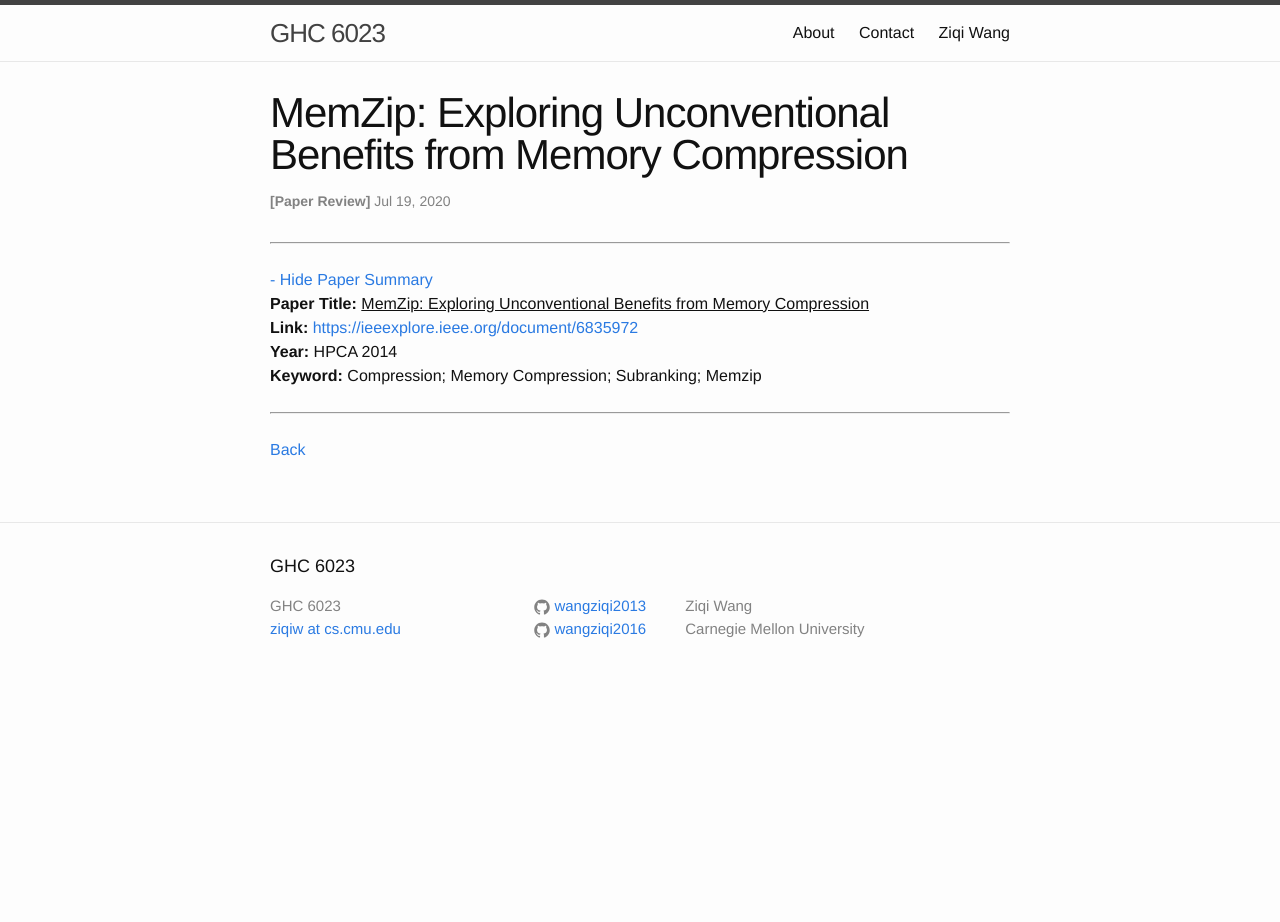
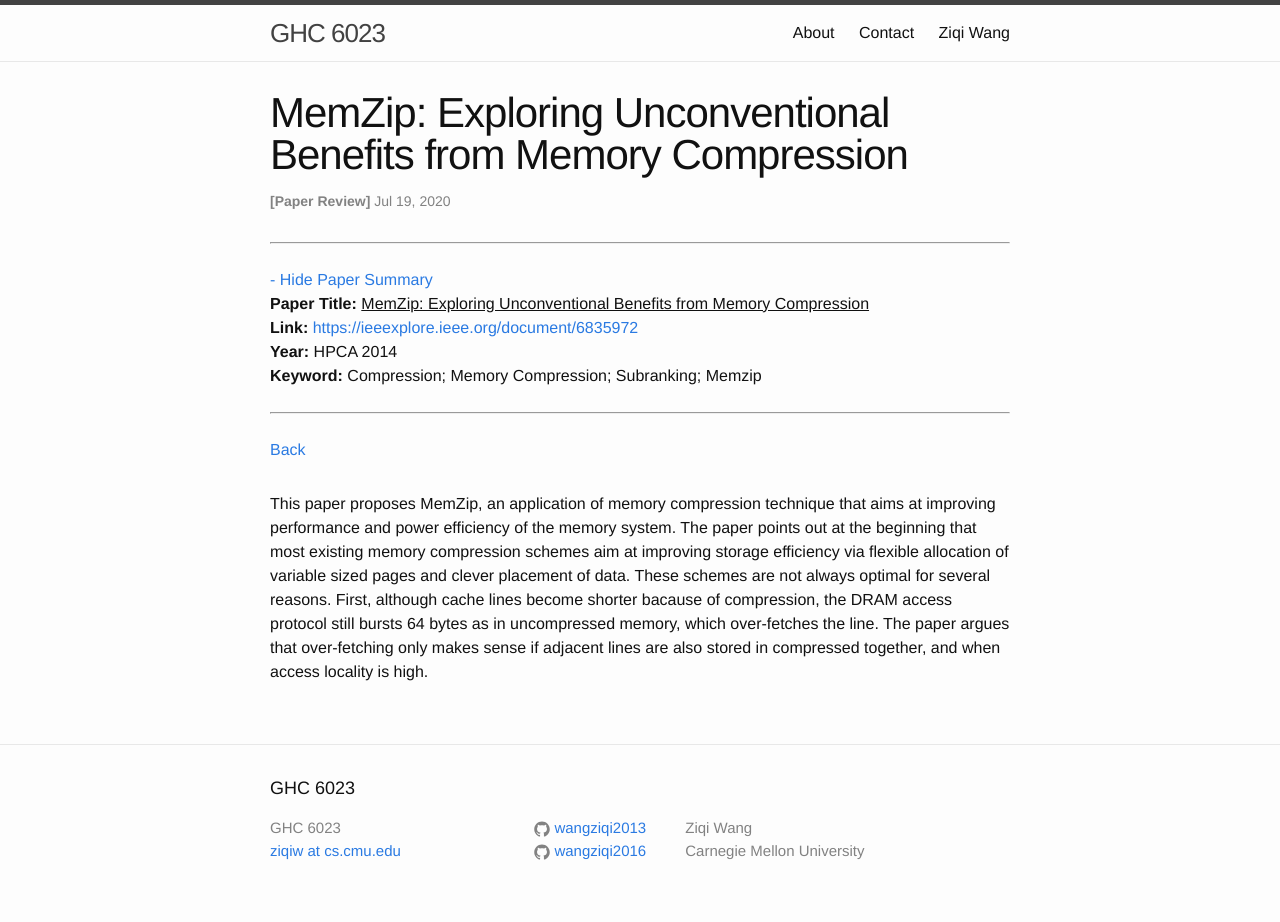
Before and after one commit to wangziqi2013/wangziqi2013.github.io, a Jekyll site: the page built from _posts/2020-07-18-memzip.markdown, in a window 1280 px wide. Built offline with Jekyll 4.4.1, drawn with Linux system fonts in a browser that asks for light colours; before the commit the page ends 900 px from its top, so only the background shows below that.

Commit message:
Adding overfetching

```diff
--- a/_posts/2020-07-18-memzip.markdown
+++ b/_posts/2020-07-18-memzip.markdown
@@ -12,3 +12,11 @@ htm_cd:
 htm_cr:
 version_mgmt:
 ---
+
+This paper proposes MemZip, an application of memory compression technique that aims at improving performance and power
+efficiency of the memory system. The paper points out at the beginning that most existing memory compression schemes aim
+at improving storage efficiency via flexible allocation of variable sized pages and clever placement of data. These
+schemes are not always optimal for several reasons. First, although cache lines become shorter bacause of compression,
+the DRAM access protocol still bursts 64 bytes as in uncompressed memory, which over-fetches the line. The paper argues
+that over-fetching only makes sense if adjacent lines are also stored in compressed together, and when access locality
+is high.
```
